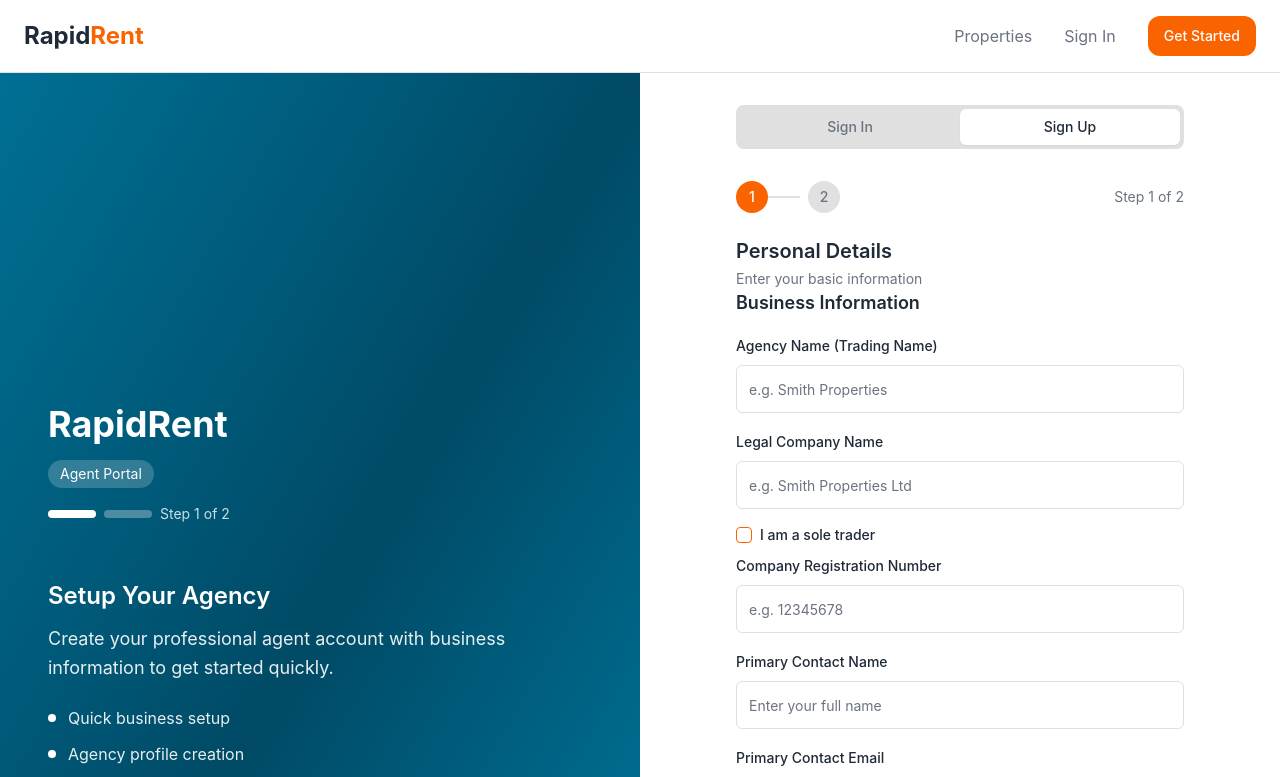
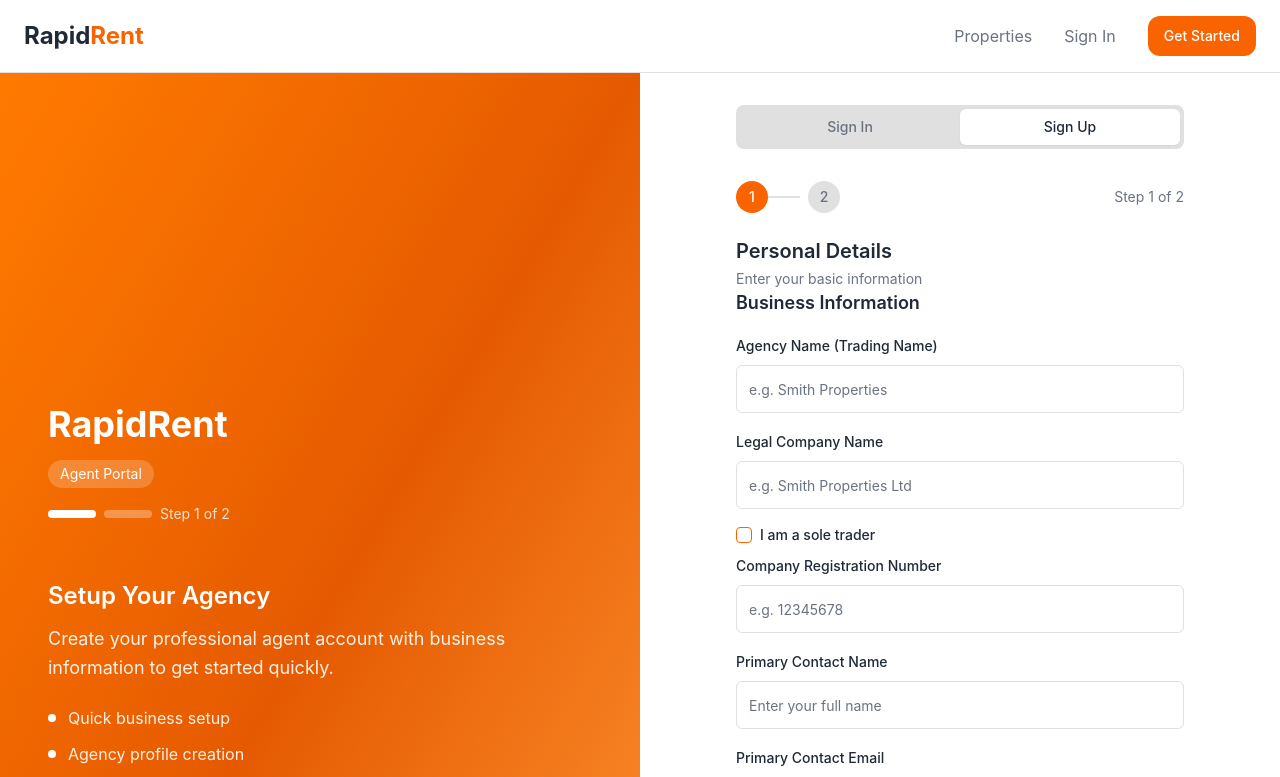
Before and after one commit to isaaccarley2006/RapidRent, a React (Vite) app: page /auth/agent in a window 1280 px wide. Shown: the top 777 px of the page. Built offline with nearby package versions, Linux system fonts and the light colour scheme.

Commit message:
Refactor styling to use orange

```diff
--- a/src/components/auth/AgentAuthForm.tsx
+++ b/src/components/auth/AgentAuthForm.tsx
@@ -346,9 +346,9 @@ export const AgentAuthForm: React.FC<AgentAuthFormProps> = ({
         )}
       </div>
 
-      <div className="bg-blue-50 border border-blue-200 rounded-lg p-4">
-        <h4 className="font-medium text-blue-900 mb-2">What happens next?</h4>
-        <ul className="text-sm text-blue-800 space-y-1">
+      <div className="bg-orange-50 border border-orange-200 rounded-lg p-4">
+        <h4 className="font-medium text-orange-900 mb-2">What happens next?</h4>
+        <ul className="text-sm text-orange-800 space-y-1">
           <li>• Instant account creation with basic dashboard access</li>
           <li>• Profile completion wizard for VAT, compliance details, and branding</li>
           <li>• Property listings enabled after profile completion</li>
@@ -448,7 +448,7 @@ export const AgentAuthForm: React.FC<AgentAuthFormProps> = ({
           type="button"
           onClick={handleButtonClick}
           disabled={loading}
-          className="w-full h-12 bg-accent hover:bg-accent-dark text-white text-lg font-medium rounded-xl"
+          className="w-full h-12 bg-primary hover:bg-primary-dark text-white text-lg font-medium rounded-xl transition-colors"
         >
           {getButtonText()}
         </Button>
@@ -472,7 +472,7 @@ export const AgentAuthForm: React.FC<AgentAuthFormProps> = ({
       <div className="mt-6 text-center">
         <button
           onClick={onToggleMode}
-          className="text-sm text-text-muted hover:text-accent transition-colors"
+          className="text-sm text-text-muted hover:text-primary transition-colors"
         >
           {mode === 'signin' ? "Don't have an account? Sign up" : "Already have an account? Sign in"}
         </button>
--- a/src/index.css
+++ b/src/index.css
@@ -25,7 +25,7 @@
     --muted: 0 0% 88%;
     --muted-foreground: 215 8% 50%;
 
-    --accent: 200 100% 29%;
+    --accent: 21 90% 55%;
     --accent-foreground: 0 0% 100%;
 
     --destructive: 0 84.2% 60.2%;
@@ -52,9 +52,9 @@
       --primary-glow-hex: #FF8C42;
       --primary-variant-hex: #D85600;
       --secondary-hex: #FFE1CC;
-      --accent-hex: #006F94;
-      --accent-dark-hex: #004A65;
-      --accent-variant-hex: #007BA3;
+      --accent-hex: #FF7A00;
+      --accent-dark-hex: #E55A00;
+      --accent-variant-hex: #FF9533;
       --background-hex: #FFFFFF;
       --surface-hex: #F9F9F9;
       --muted-hex: #E0E0E0;
--- a/tailwind.config.ts
+++ b/tailwind.config.ts
@@ -37,9 +37,9 @@ export default {
 					foreground: '#1F2937'
 				},
 				accent: {
-					DEFAULT: '#006F94',
-					dark: '#004A65',
-					variant: '#007BA3',
+					DEFAULT: '#FF7A00',
+					dark: '#E55A00',
+					variant: '#FF9533',
 					foreground: '#FFFFFF'
 				},
 				surface: '#F9F9F9',
```
